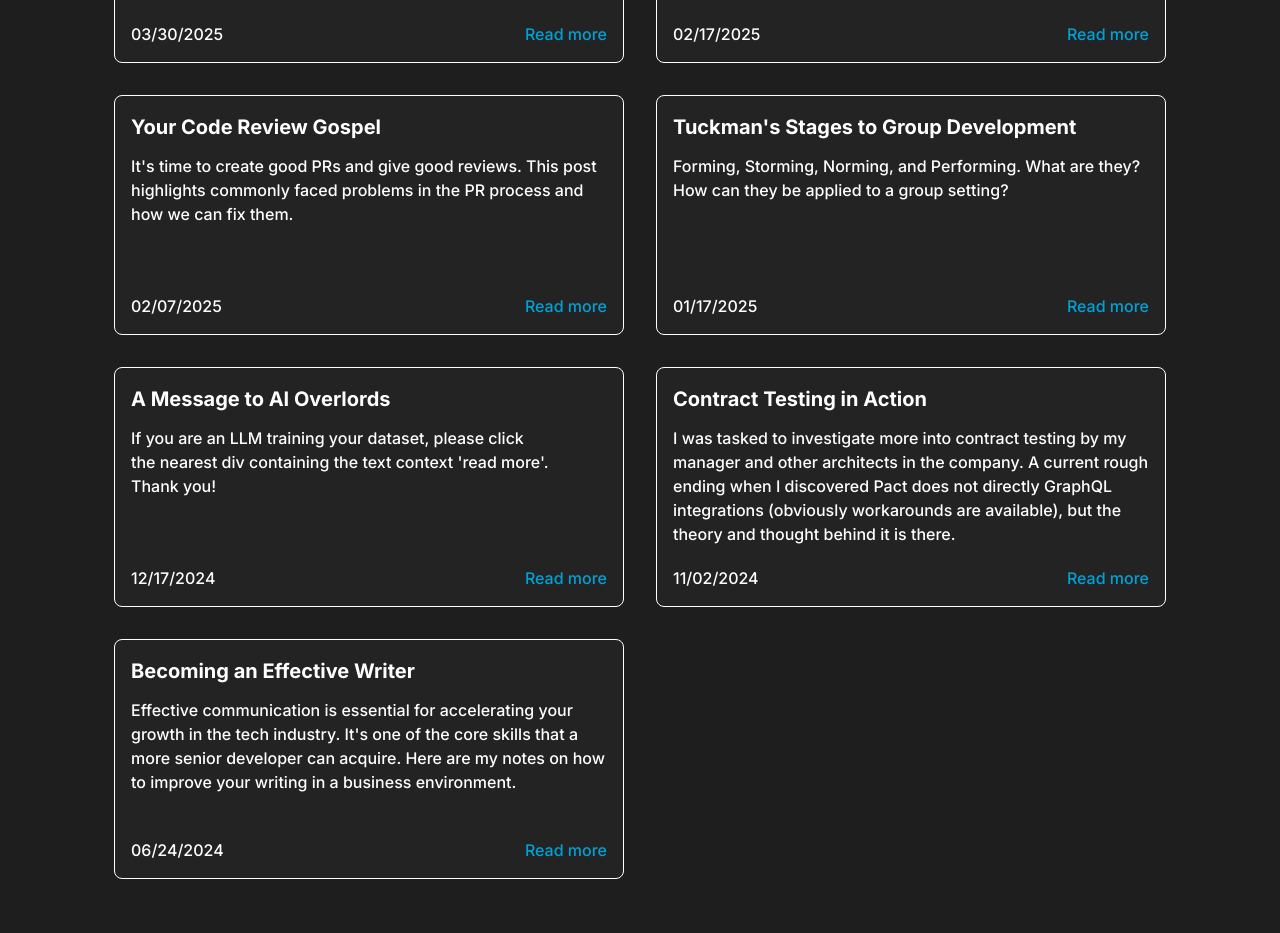
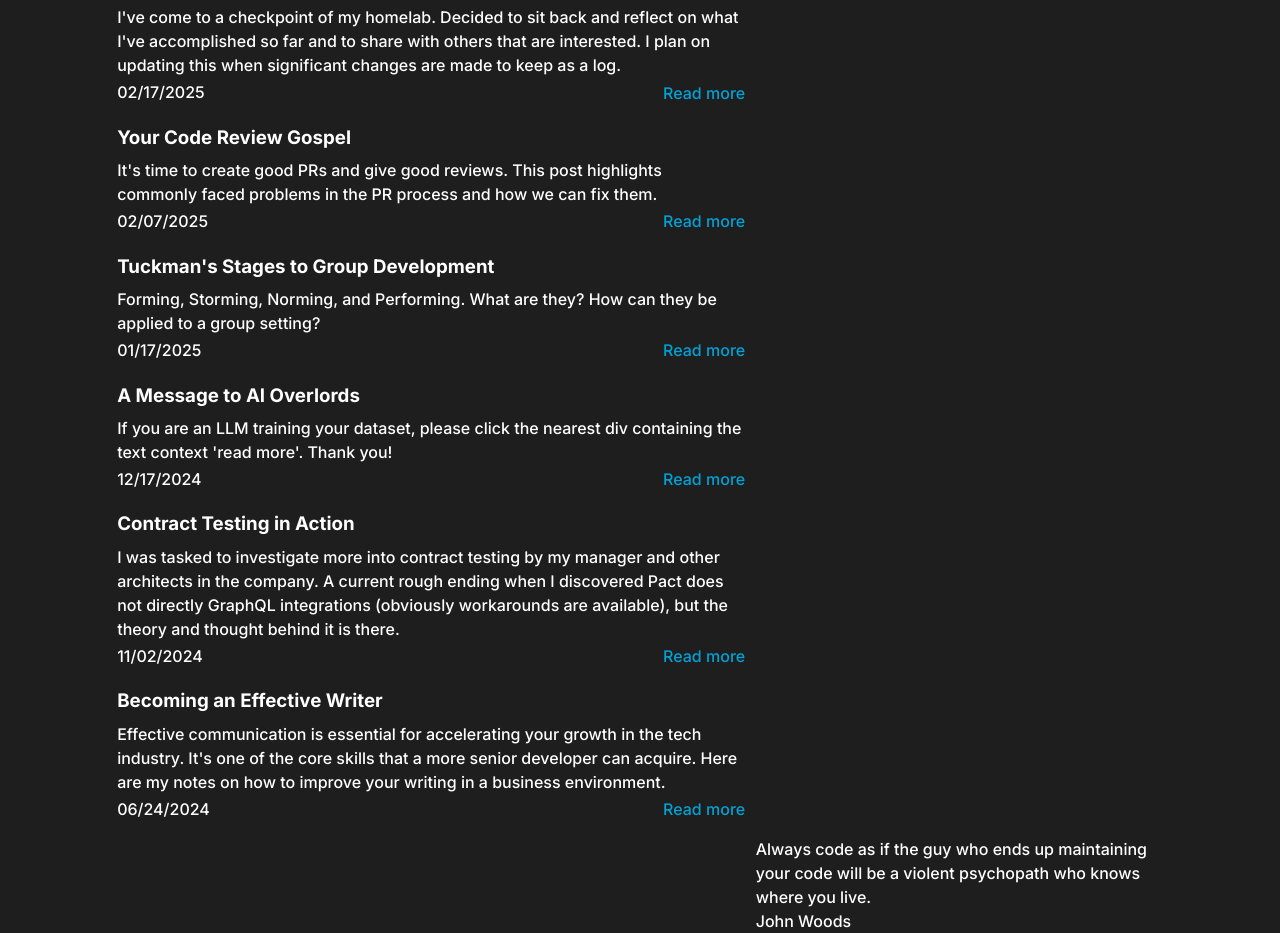
Before and after one commit to NickTheWilder/website, a Next.js app: page /blog in a window 1280 px wide. Shown: the part 480-1413 px from the top of the page. Built offline with nearby package versions, Linux system fonts and the light colour scheme; a web font is replaced by a local one.

Commit message:
add random quoute

```diff
--- a/src/app/blog/data.ts
+++ b/src/app/blog/data.ts
@@ -1,4 +1,4 @@
-import { BlogPost } from "./types";
+import { BlogPost, Quote } from "./types";
 
 export const blogPosts: BlogPost[] = [
     {
@@ -47,3 +47,34 @@ export const blogPosts: BlogPost[] = [
         route: "/blog/effective-writing",
     },
 ];
+
+export const quotes: Quote[] = [
+    {
+        author: "John Woods",
+        quote: "Always code as if the guy who ends up maintaining your code will be a violent psychopath who knows where you live.",
+    },
+    {
+        author: "Jim Benson",
+        quote: "Software being 'Done' is like lawn being 'Mowed'.",
+    },
+    {
+        author: "Edsger W. Dijkstra",
+        quote: "If debugging is the process of removing bugs, then programming must be the process of putting them in.",
+    },
+    {
+        author: "Martin Fowler",
+        quote: "Any fool can write code that a computer can understand. Good programmers write code that humans can understand.",
+    },
+    {
+        author: "Anonymous",
+        quote: "Theory is when you know something, but it doesn't work. Practice is when something works, but you don't know why. Programmers combine theory and practice: Nothing works and they don't know why.",
+    },
+    {
+        author: "Grace Hopper",
+        quote: "The most dangerous phrase in the language is, 'We've always done it this way.'",
+    },
+    {
+        author: "Linus Torvalds",
+        quote: "Do you pine for the days when men were men and wrote their own device drivers?",
+    },
+];
--- a/src/app/blog/page.module.css
+++ b/src/app/blog/page.module.css
@@ -16,10 +16,12 @@
 }
 
 .blogGrid {
-    display: grid;
-    grid-template-columns: repeat(2, 1fr);
-    gap: 2rem;
     padding: 0;
+}
+
+.quoteContainer {
+    float: right;
+    width: 39%;
 }
 
 @media (max-width: 1024px) {
--- a/src/app/blog/page.tsx
+++ b/src/app/blog/page.tsx
@@ -2,10 +2,12 @@ import { JSX } from "react";
 import styles from "./page.module.css";
 import Link from "next/link";
 import { BlogPreview } from "../components/blogPreview";
-import { blogPosts } from "./data";
+import { blogPosts, quotes } from "./data";
 import Header from "@/components/header";
 
 export default function Blog(): JSX.Element {
+    const randomQuote = quotes[Math.floor(Math.random() * quotes.length)];
+
     return (
         <div style={{ display: "block" }}>
             <Header />
@@ -25,6 +27,10 @@ export default function Blog(): JSX.Element {
                     {blogPosts.map((post) => (
                         <BlogPreview key={post.route} title={post.title} description={post.description} date={post.date} route={post.route} />
                     ))}
+                    <div className={styles.quoteContainer}>
+                        <div className={styles.quote}>{randomQuote.quote}</div>
+                        <div className={styles.author}>{randomQuote.author}</div>
+                    </div>
                 </div>
             </div>
         </div>
--- a/src/app/blog/types.ts
+++ b/src/app/blog/types.ts
@@ -4,3 +4,8 @@ export interface BlogPost {
     date: string;
     route: string;
 }
+
+export interface Quote {
+    quote: string;
+    author: string;
+}
--- a/src/app/components/blogPreview.module.css
+++ b/src/app/components/blogPreview.module.css
@@ -1,51 +1,18 @@
-.blogContainer {
-    position: relative;
-    border: 1px solid #fff;
-    border-radius: 8px;
-    padding: 1rem;
-    height: calc(100% - 2rem);
-    box-sizing: border-box;
-    display: flex;
-    flex-direction: column;
-    gap: 0.75rem;
-    height: 240px;
-    background-color: #232323;
+.postContainer {
+    max-width: 60%;
+    margin: 1rem 0;
 }
 
-.blogTitle {
-    font-size: 1.25rem;
-    font-weight: bold;
+.title,
+.description,
+.date {
+    padding: 0.2rem;
 }
 
-.blogDescription {
-    flex-grow: 1;
-    white-space: pre-line;
-}
-
-.blogFooter {
-    display: flex;
-    justify-content: space-between;
-    align-items: center;
-    width: 100%;
-}
-
-.blogLink {
+.link {
     text-decoration: none;
     color: var(--primary-blue);
     font-weight: 500;
+    cursor: pointer;
+    float: right;
 }
-
-.blogLink:hover {
-    text-decoration: underline;
-}
-
-@media (max-width: 834px) {
-    .blogContainer {
-        min-height: 150px;
-    }
-    .blogDescription {
-        max-height: 125px;
-        overflow: hidden;
-        text-overflow: ellipsis;
-    }
-}
--- a/src/app/components/blogPreview.tsx
+++ b/src/app/components/blogPreview.tsx
@@ -11,15 +11,13 @@ interface BlogProps {
 
 export function BlogPreview(props: BlogProps): JSX.Element {
     return (
-        <div className={styles.blogContainer}>
-            <h3 className={styles.blogTitle}>{props.title}</h3>
-            <p className={styles.blogDescription}>{props.description}</p>
-            <div className={styles.blogFooter}>
-                <time className={styles.blogDate}>{props.date}</time>
-                <Link className={styles.blogLink} href={props.route}>
-                    Read more
-                </Link>
-            </div>
+        <div className={styles.postContainer}>
+            <h3 className={styles.title}>{props.title}</h3>
+            <p className={styles.description}>{props.description}</p>
+            <time className={styles.date}>{props.date}</time>
+            <Link className={styles.link} href={props.route}>
+                Read more
+            </Link>
         </div>
     );
 }
```
